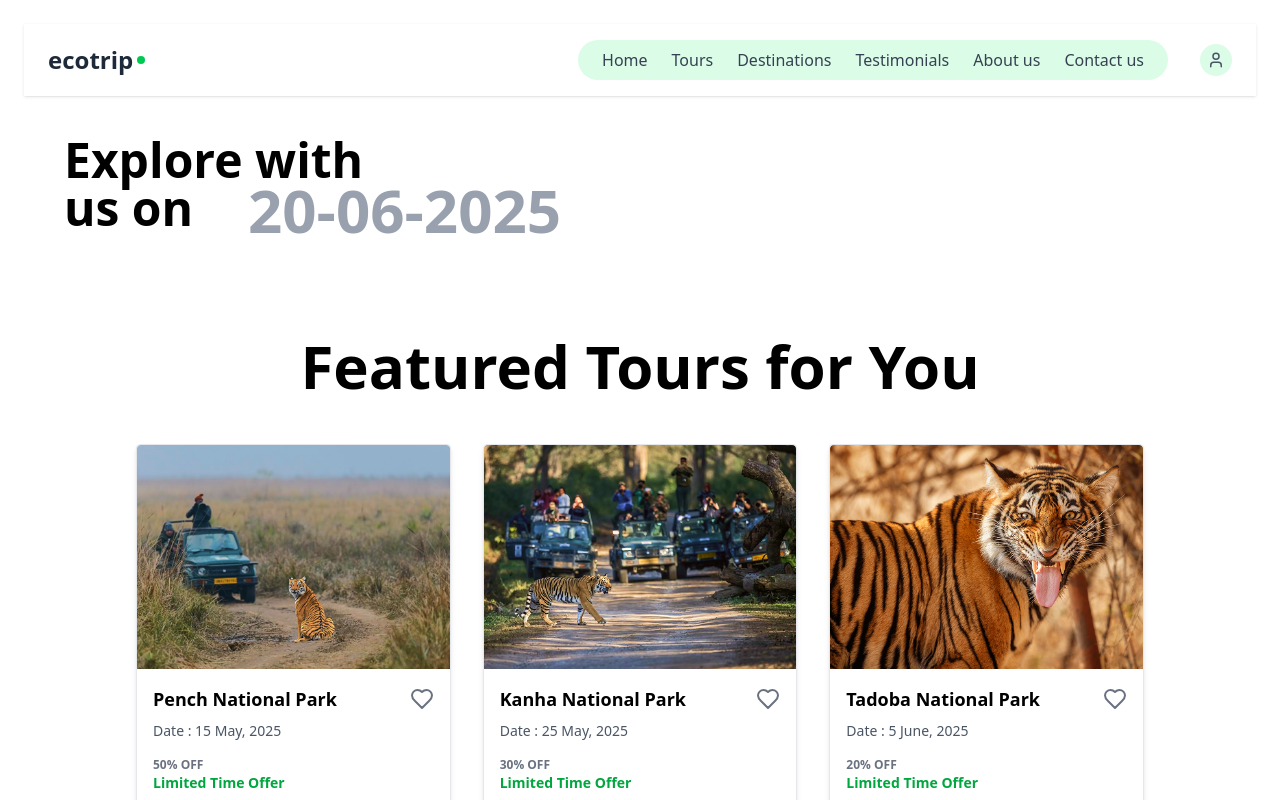
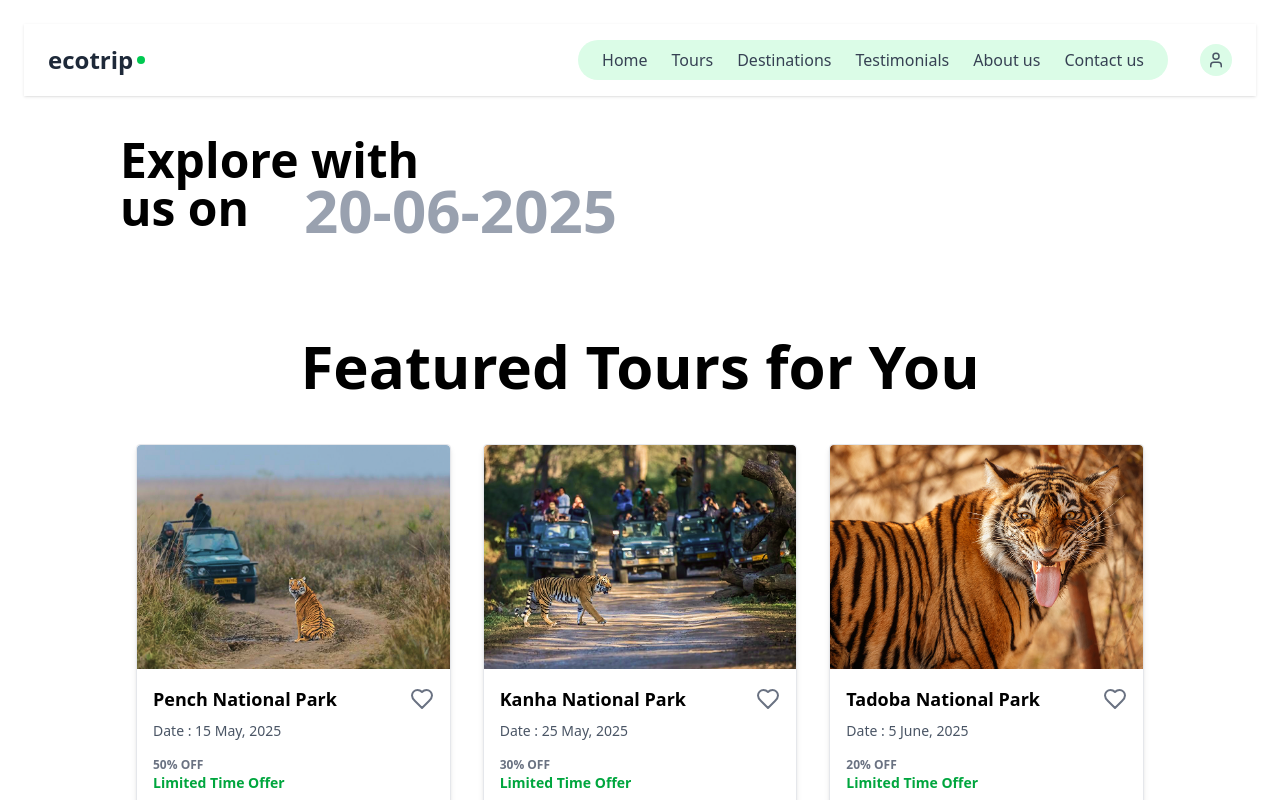
Before and after one commit to srishtisoni7541/ecotrip-client, a React (Vite) app: page /tour-by-date in a window 1280 px wide. Shown: the top 800 px of the page. Built offline with nearby package versions, Linux system fonts and the light colour scheme.

Commit message:
tour by date page updated

```diff
--- a/src/pages/DateWiseTourPage.jsx
+++ b/src/pages/DateWiseTourPage.jsx
@@ -11,7 +11,7 @@ const DateWiseTourPage = () => {
     <div className="w-full p-6">
       <Nav />
       <div className="p-10 flex items-end">
-        <h1 className="text-5xl font-bold">
+        <h1 className="text-5xl pl-14 font-bold">
           Explore with <br />
           us on{" "}
         </h1>
```
